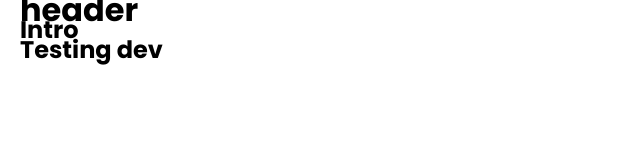
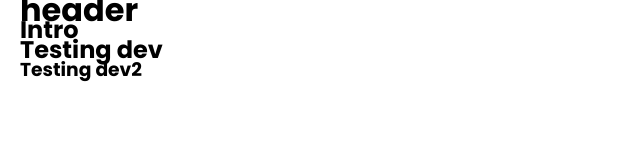
Before and after one commit to optibots-team/optibots, a Next.js app: page / in a window 1280 px wide. Shown: the top 160 px of the page, without its empty margins (0-640 px from the left). Built offline with nearby package versions, Linux system fonts and the light colour scheme.

Commit message:
feat: test

```diff
--- a/src/app/(pages)/(home)/ui/SectionIntro/SectionIntro.tsx
+++ b/src/app/(pages)/(home)/ui/SectionIntro/SectionIntro.tsx
@@ -11,6 +11,7 @@ const SectionIntro = ({ className }: SectionIntroProps) => (
 		<Container>
 			<h1>Intro</h1>
 			<h2>Testing dev</h2>
+			<h3>Testing dev2</h3>
 		</Container>
 	</section>
 );
```
